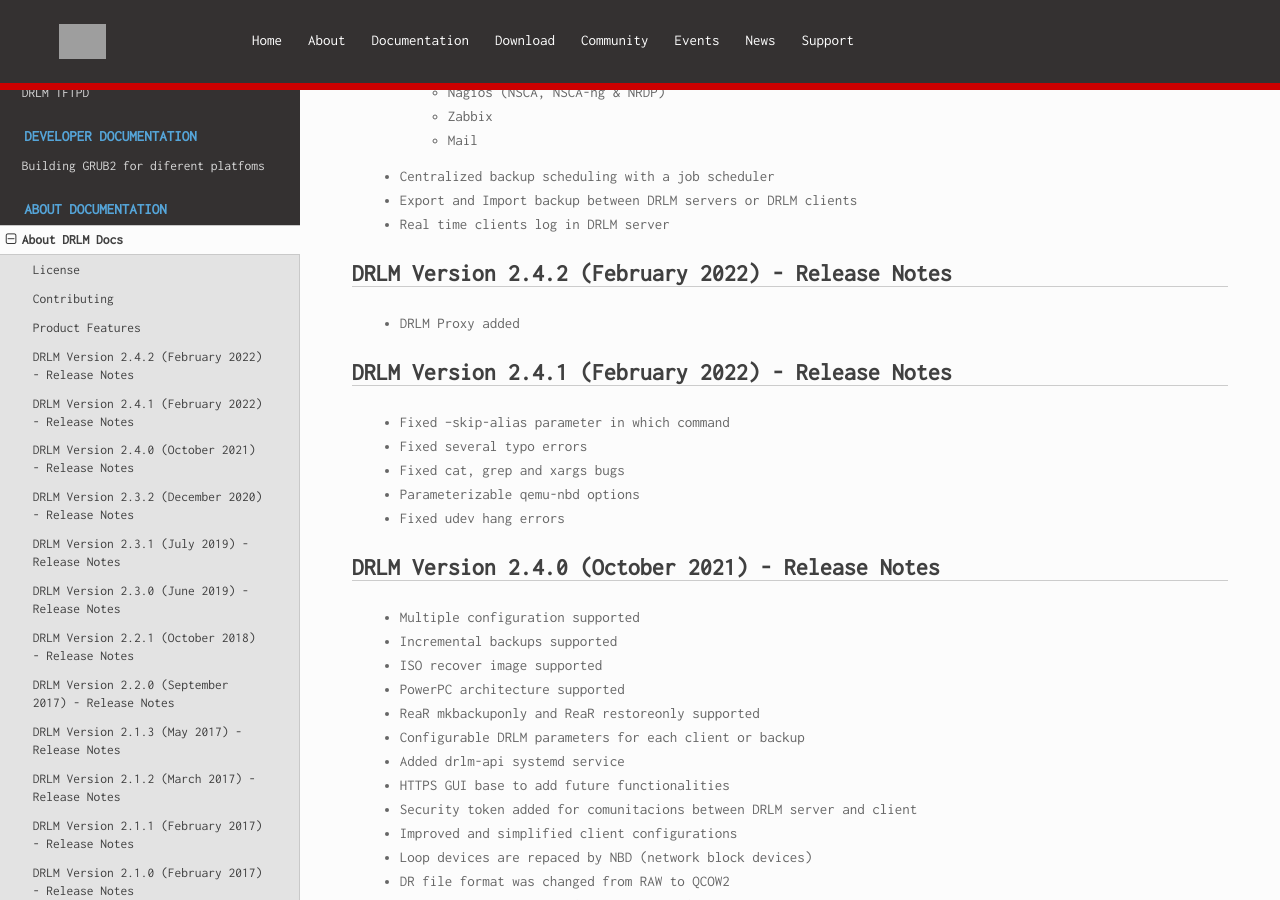
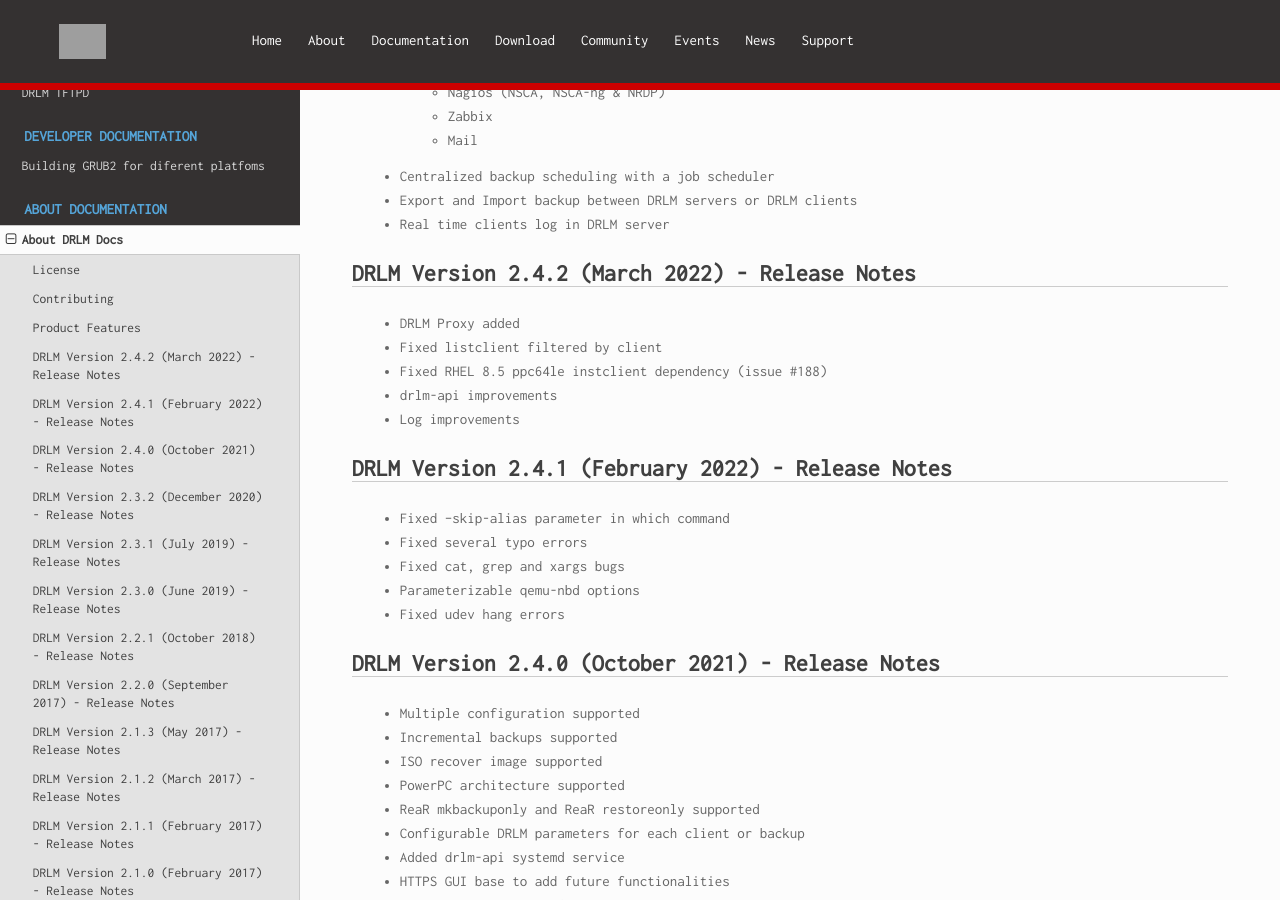
Before and after one commit to brainupdaters/drlm-docs, a Sphinx documentation site: the page built from docs/source/About.rst, in a window 1280 px wide and 900 px high, scrolled down 951 px. Built offline with Sphinx 7.4.7 and the Read the Docs theme 2.0.0, drawn with Linux system fonts in a browser that asks for light colours; some web fonts are replaced; grey boxes are pictures that could not be loaded.

Commit message:
about update

```diff
--- a/docs/source/About.rst
+++ b/docs/source/About.rst
@@ -61,9 +61,17 @@
 
   * Real time clients log in DRLM server
 
-DRLM Version 2.4.2 (February 2022) - Release Notes
+DRLM Version 2.4.2 (March 2022) - Release Notes
 --------------------------------------------------
   * DRLM Proxy added
+
+  * Fixed listclient filtered by client
+
+  * Fixed RHEL 8.5 ppc64le instclient dependency (issue #188)
+
+  * drlm-api improvements
+
+  * Log improvements
 
 DRLM Version 2.4.1 (February 2022) - Release Notes
 --------------------------------------------------
```
